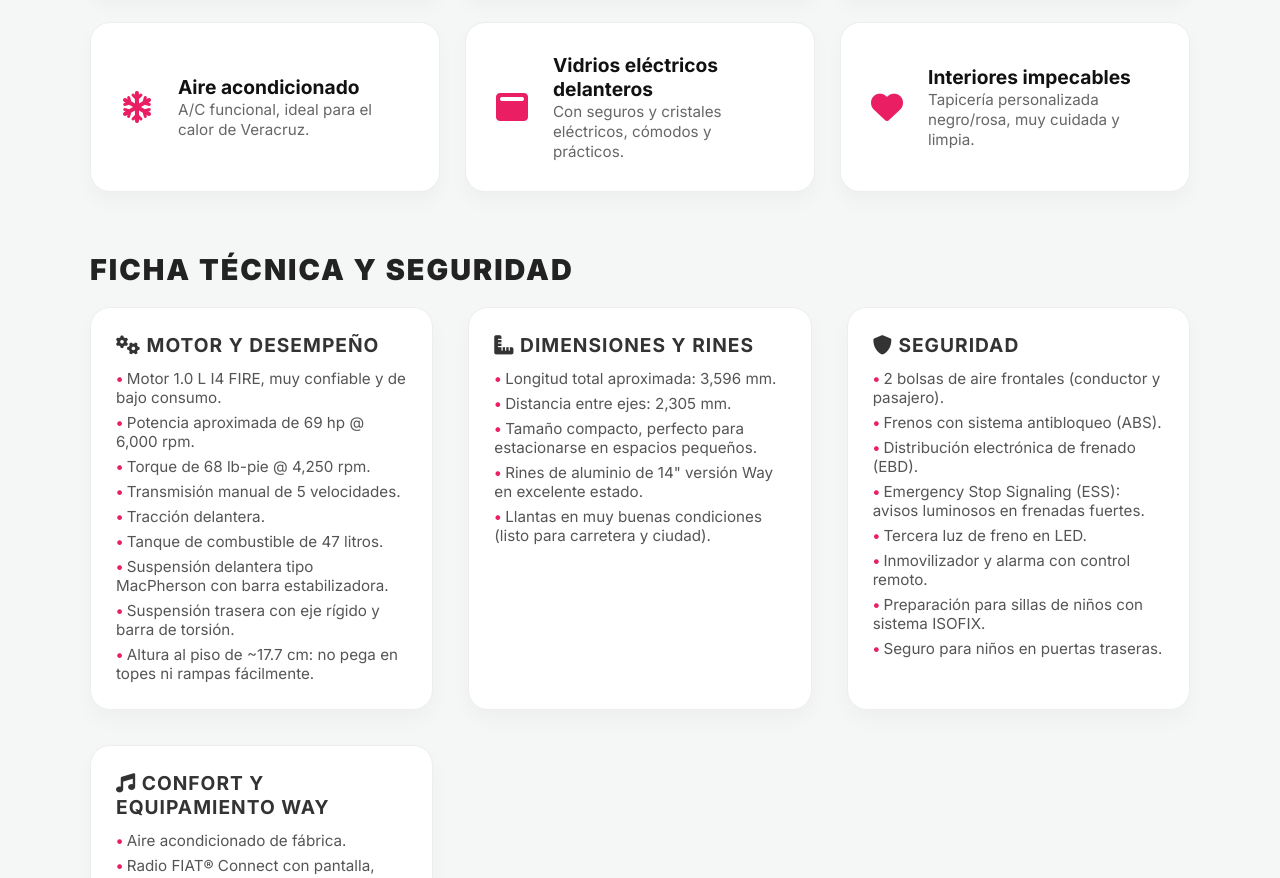
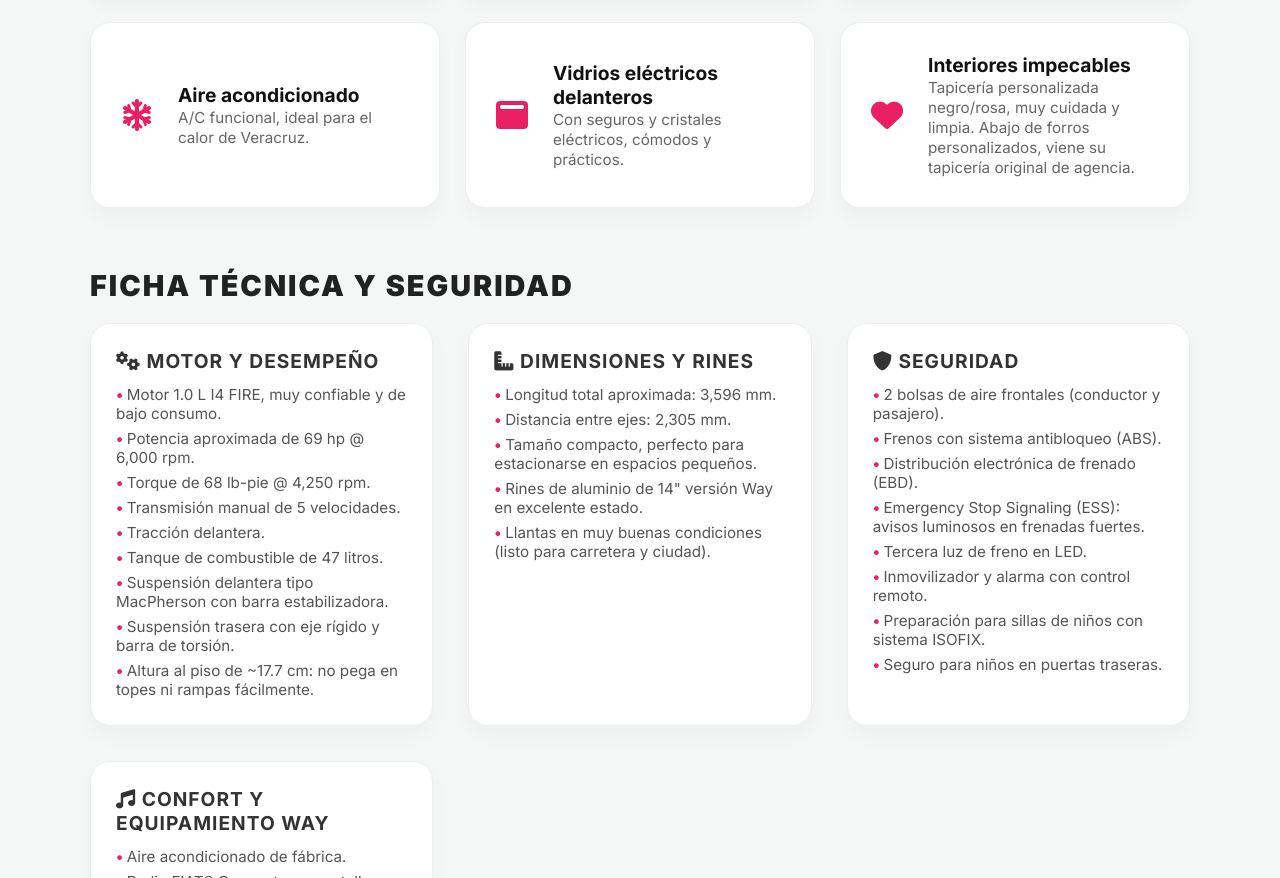
Before and after one commit to JaimeOS88/mobi-venta, a plain HTML site: page index.html in a window 1280 px wide. Shown: the part 2079-2957 px from the top of the page. Drawn offline with Linux system fonts and the light colour scheme.

```diff
--- a/index.html
+++ b/index.html
@@ -470,7 +470,7 @@
             <i class="fas fa-heart"></i>
             <div>
                 <strong>Interiores impecables</strong>
-                <span>Tapicería personalizada negro/rosa, muy cuidada y limpia.</span>
+                <span>Tapicería personalizada negro/rosa, muy cuidada y limpia. Abajo de forros personalizados, viene su tapicería original de agencia.</span>
             </div>
         </div>
     </section>
```
